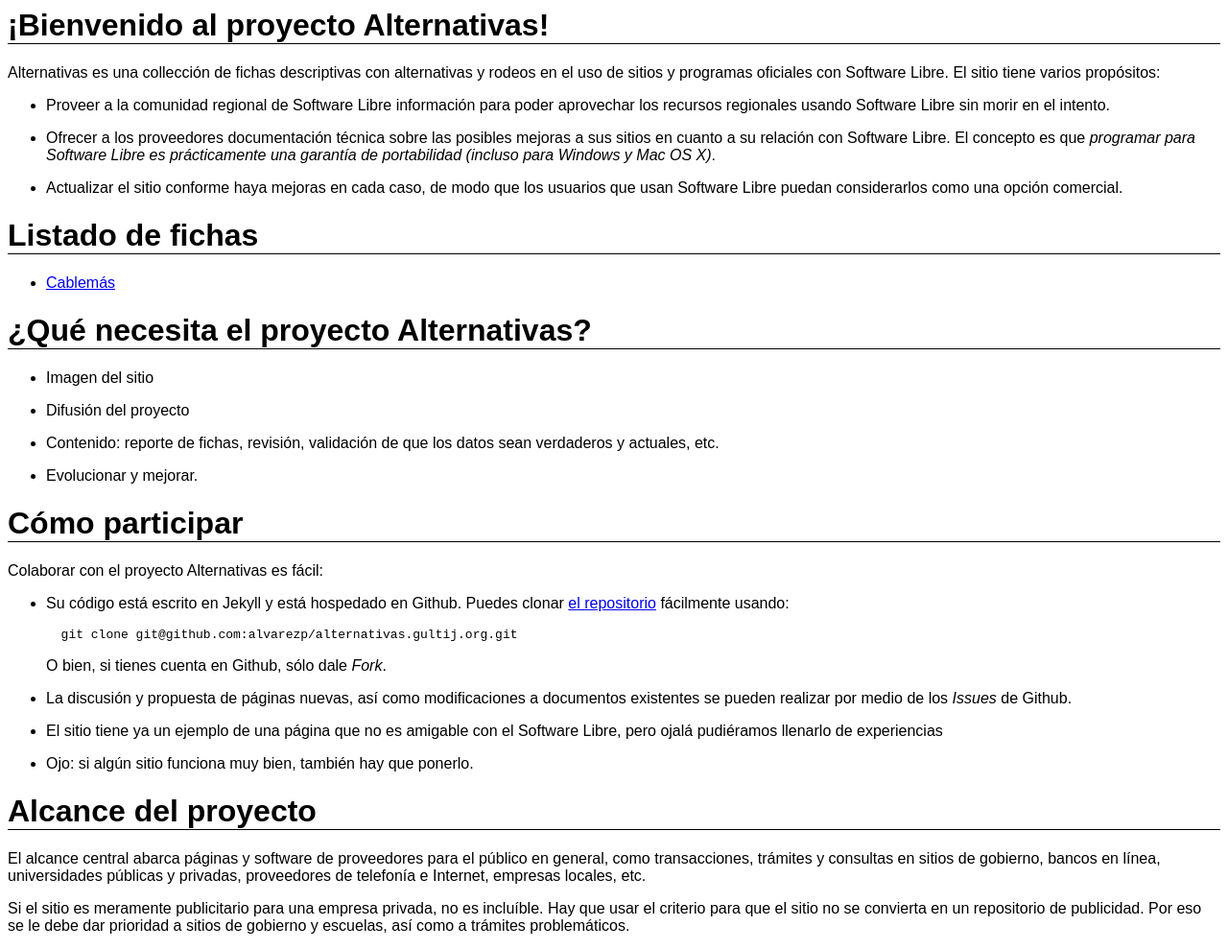
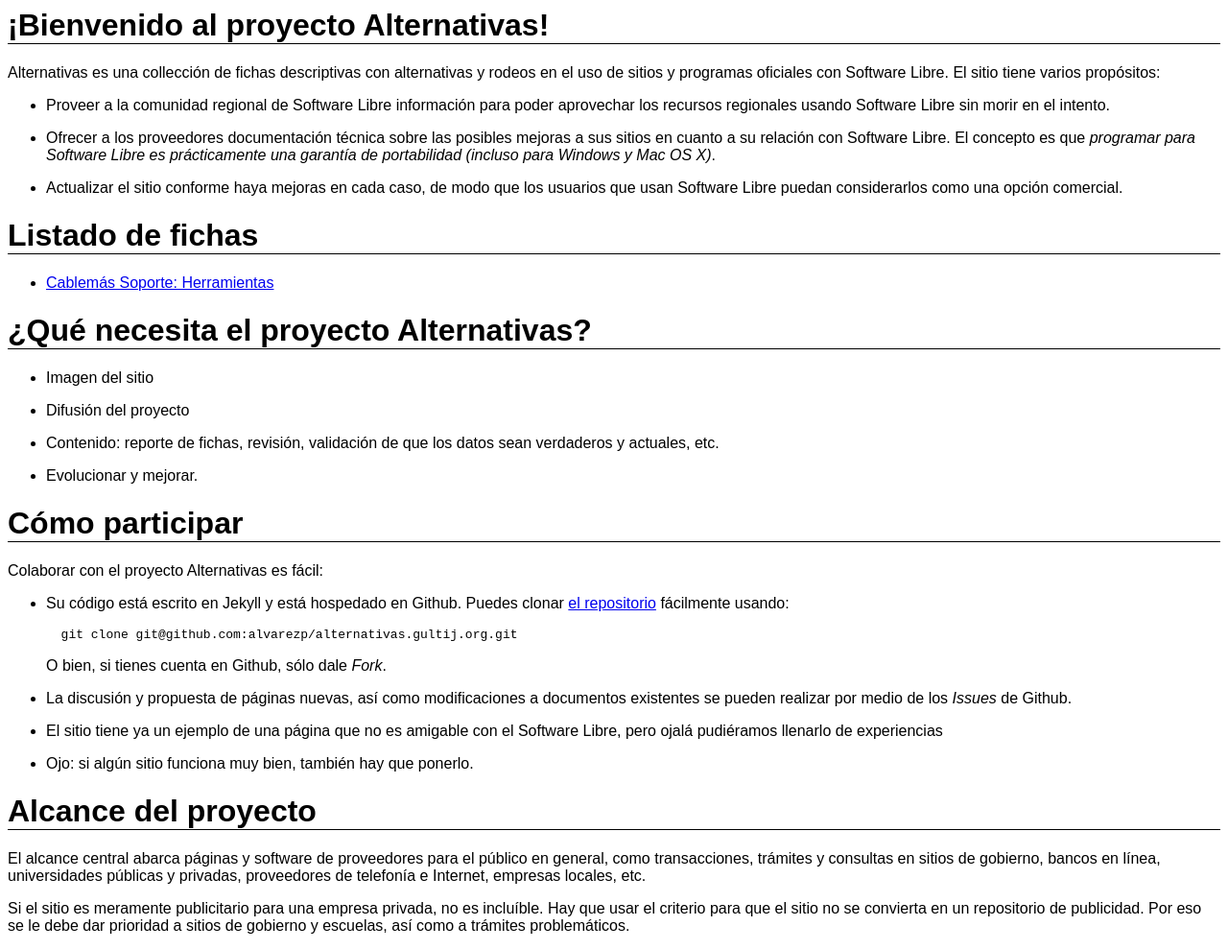
Before and after one commit to gultij/alternus.gultij.org, a Jekyll site: the page built from index.md, in a window 1280 px wide. Shown: the whole page at 96% size. Built offline with Jekyll 4.4.1, drawn with Linux system fonts in a browser that asks for light colours.

Commit message:
cablemas/soporte/herramientas: título útil para el listado de fichas

```diff
--- a/cablemas/soporte/herramientas/index.md
+++ b/cablemas/soporte/herramientas/index.md
@@ -1,5 +1,5 @@
 ---
-title: Cablemás
+title: Cablemás Soporte&#58; Herramientas
 layout: ficha
 
 f_creacion: 2013-09-28
```
